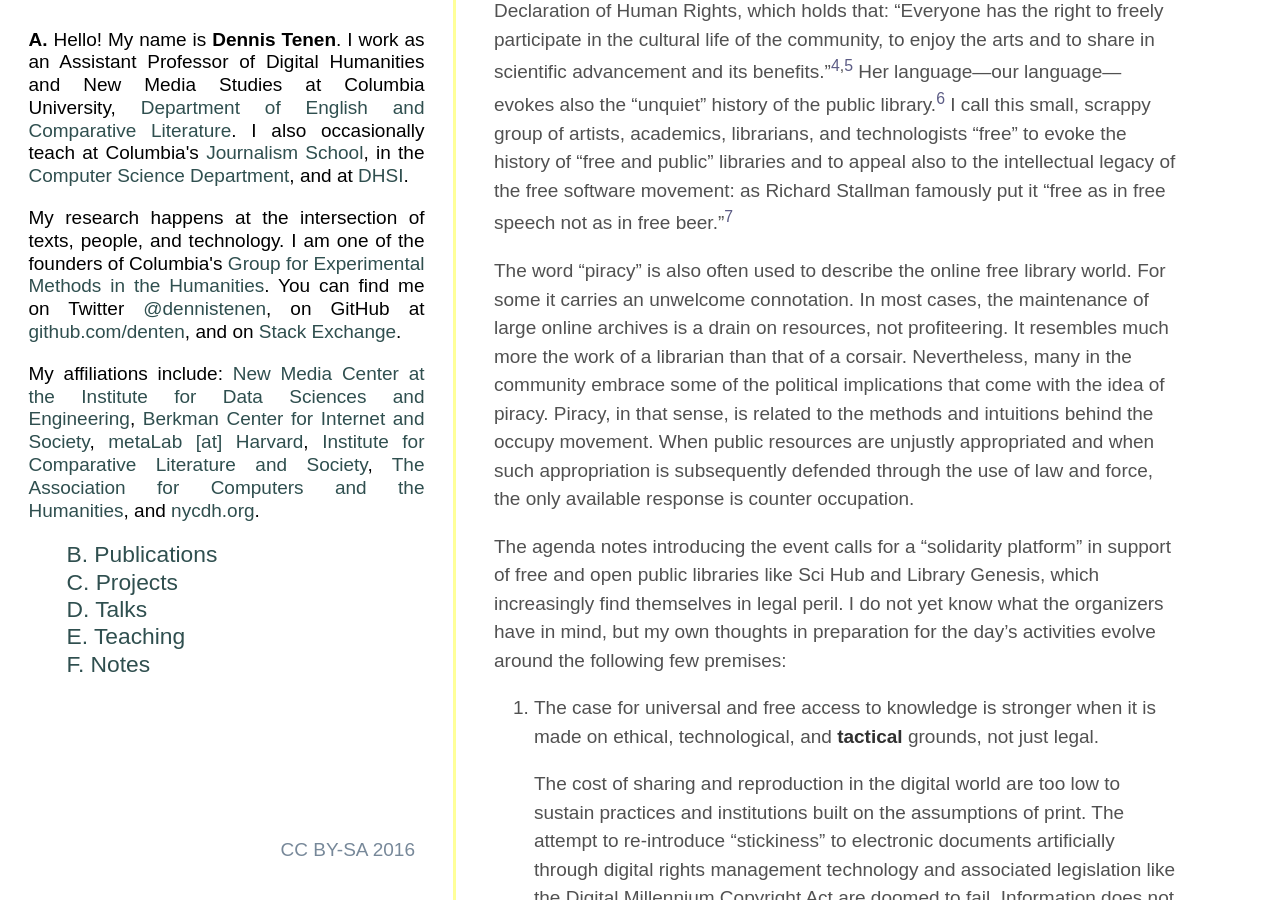
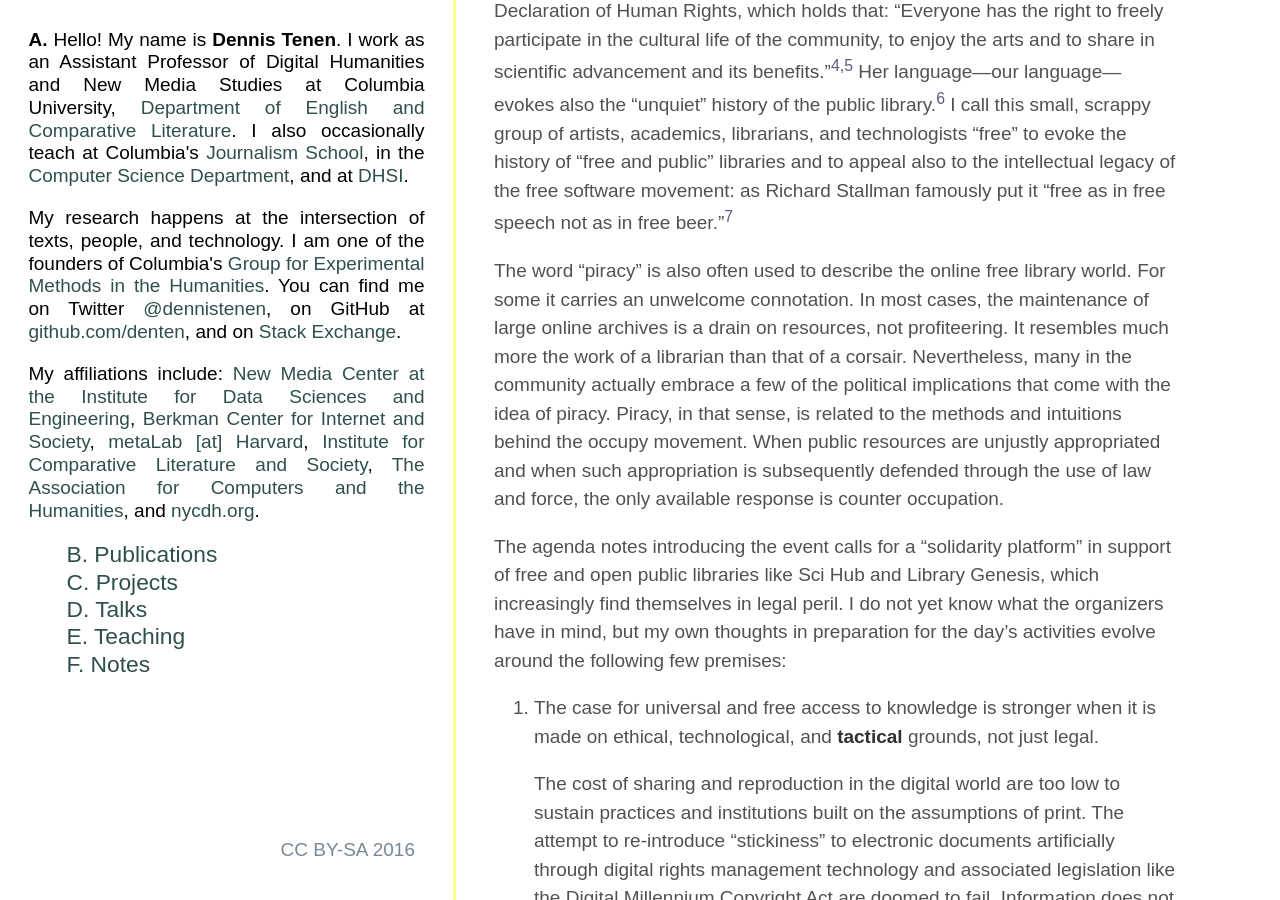
Before and after one commit to denten/denten.github.io, a Jekyll site: the page built from _posts/2016-02-17-free-library-congress.md, in a window 1280 px wide and 900 px high, scrolled down 1885 px. Built offline with Jekyll 4.4.1, drawn with Linux system fonts in a browser that asks for light colours; some web fonts are replaced.

Commit message:
small changes

```diff
--- a/_posts/2016-02-17-free-library-congress.md
+++ b/_posts/2016-02-17-free-library-congress.md
@@ -76,10 +76,10 @@
 world. For some it carries an unwelcome connotation. In most cases, the
 maintenance of large online archives is a drain on resources, not
 profiteering. It resembles much more the work of a librarian than that of a
-corsair. Nevertheless, many in the community embrace some of the political
-implications that come with the idea of piracy. Piracy, in that sense, is
-related to the methods and intuitions behind the occupy movement. When public
-resources are unjustly appropriated and when such appropriation is
+corsair. Nevertheless, many in the community actually embrace a few of the
+political implications that come with the idea of piracy. Piracy, in that
+sense, is related to the methods and intuitions behind the occupy movement.
+When public resources are unjustly appropriated and when such appropriation is
 subsequently defended through the use of law and force, the only available
 response is counter occupation.
 
```
